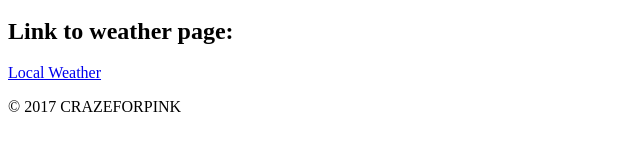
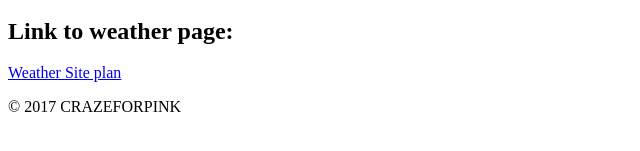
Before and after one commit to crazeforpink/crazeforpink.github.io, a plain HTML site: page weather/index.html in a window 1280 px wide. Shown: the part 305-456 px from the top of the page, 0-640 px from the left. Drawn offline with Linux system fonts and the light colour scheme.

Commit message:
kjh
kjhgv

```diff
--- a/weather/index.html
+++ b/weather/index.html
@@ -21,7 +21,7 @@
         <p><a href = "https://enkey-william.github.io/Teancum.github.io/html/designanalysis.html" target = "_blank">Design and Analysis</a></p>
 
             <h2>Link to weather page:</h2>
-            <p><a href = "weather-site.html">Local Weather</a></p>
+            <p><a href = "weather-site.html">Weather Site plan</a></p>
         </main>
             <footer>
         &copy; 2017 CRAZEFORPINK
```
